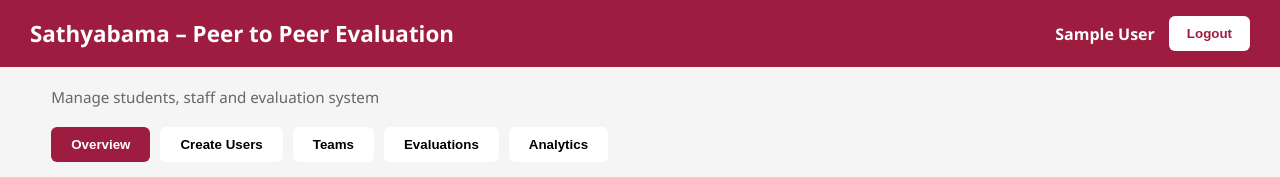
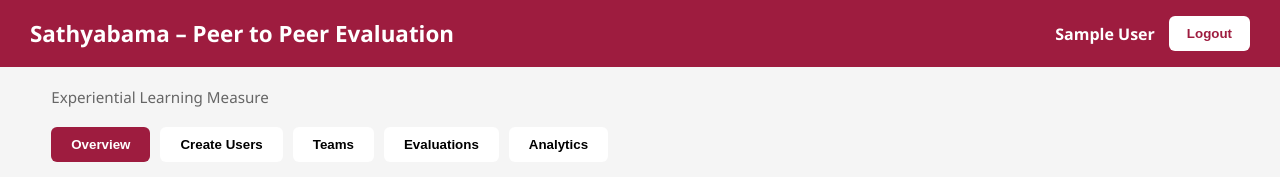
Before and after one commit to charanGD/Peer-Evaluation, a website: page client/admin-dashbaord/admin.html in a window 1280 px wide. Shown: the top 177 px of the page. Drawn offline with Linux system fonts and the light colour scheme; no server answers; sample sign-in values are in the browser's storage.

Commit message:
Update subtitle in admin dashboard HTML

```diff
--- a/client/admin-dashbaord/admin.html
+++ b/client/admin-dashbaord/admin.html
@@ -22,7 +22,7 @@
 <div class="container">
 
   <p class="subtitle">
-    Manage students, staff and evaluation system
+    Experiential Learning Measure
   </p>
 
   <!-- TABS -->
```
